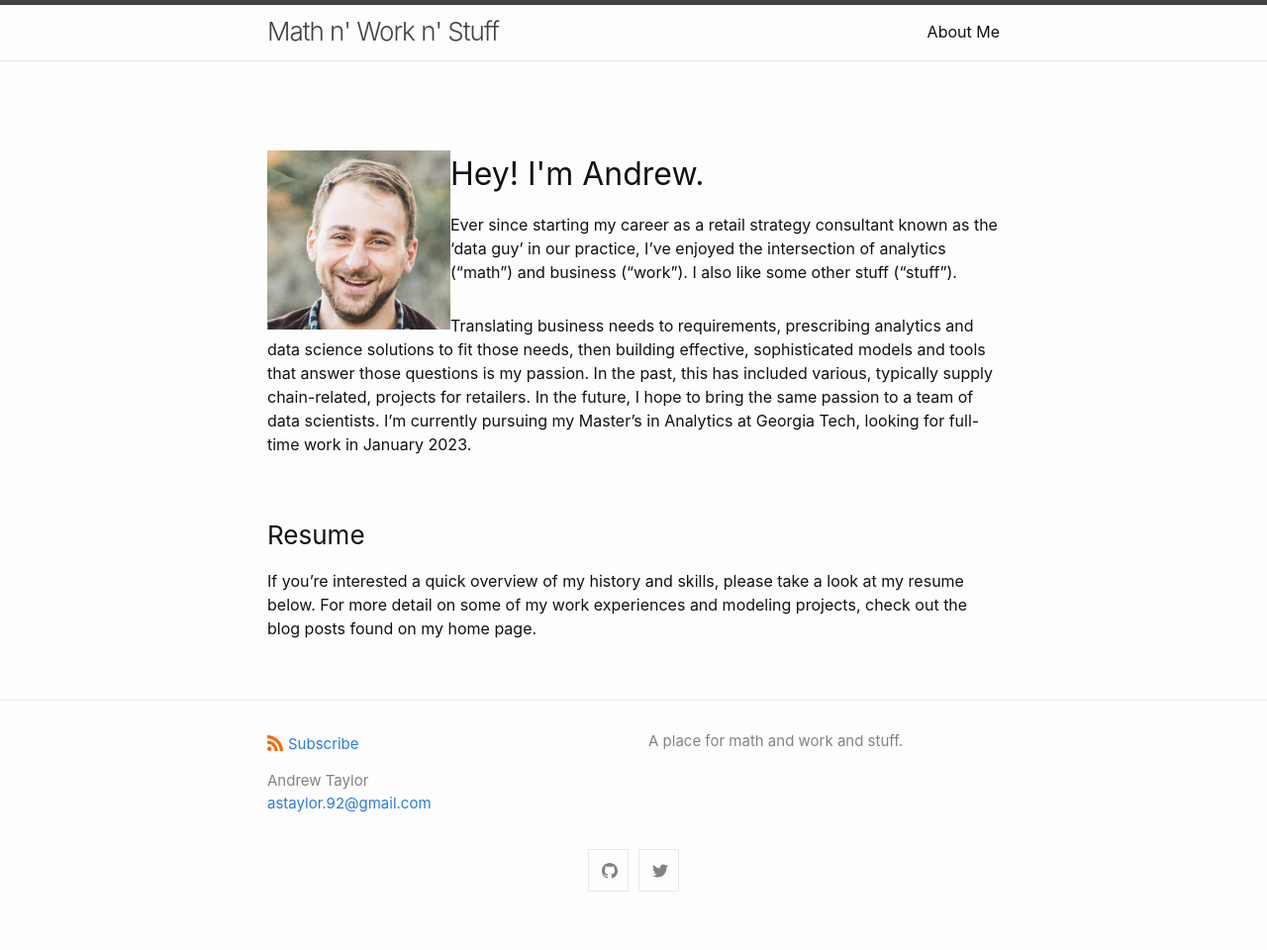
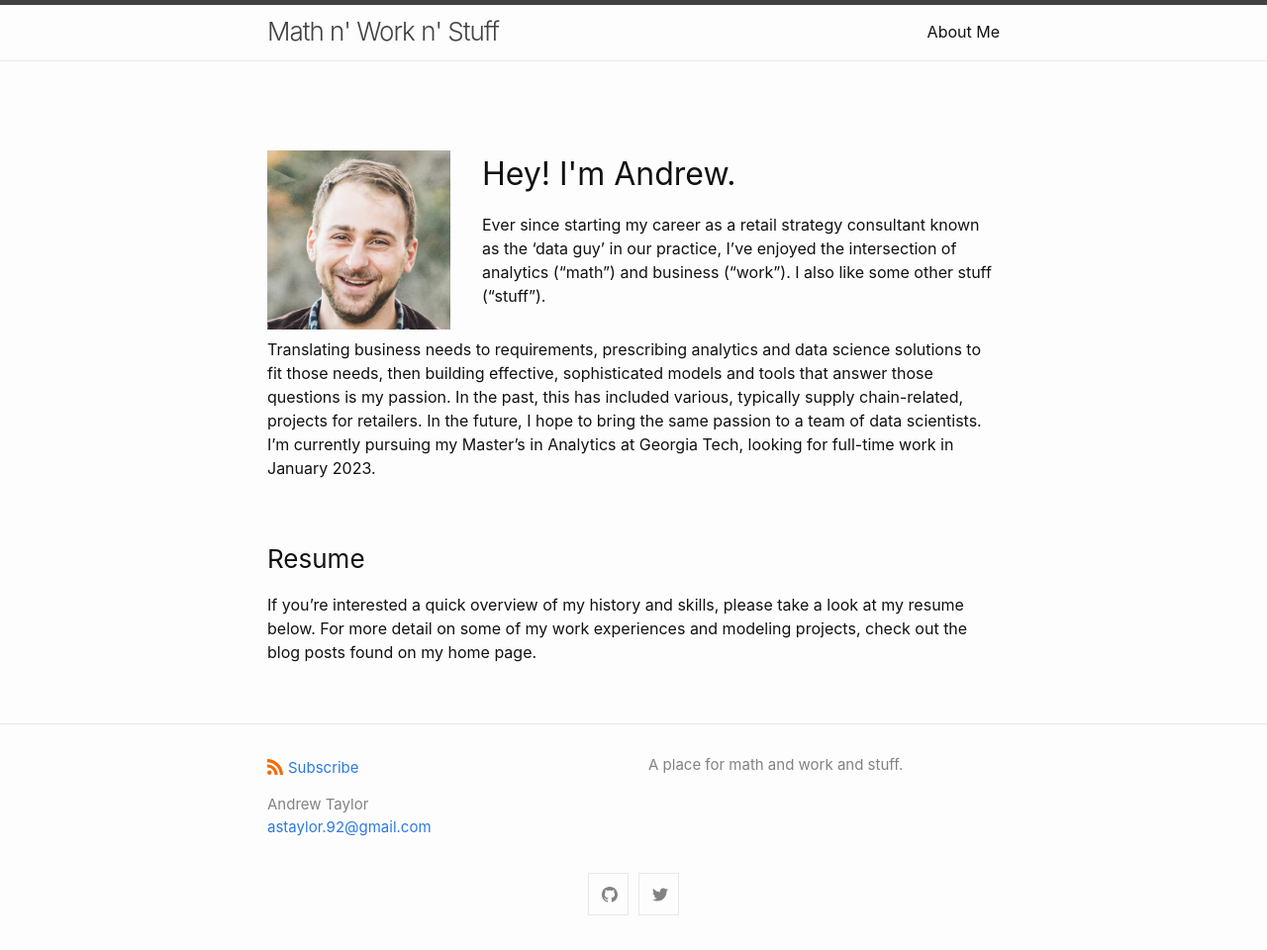
Before and after one commit to astaylor92/astaylor92.github.io, a Jekyll site: the page built from docs/about.md, in a window 1280 px wide. Shown: the whole page at 99% size. Built offline with Jekyll 4.4.1, drawn with Linux system fonts in a browser that asks for light colours; before the commit the page ends 936 px from its top, so only the background shows below that.

Commit message:
Update headshot_module.html

```diff
--- a/docs/_includes/headshot_module.html
+++ b/docs/_includes/headshot_module.html
@@ -1,5 +1,5 @@
 <div style="clear: both;">
-  <div id="imgmodule"; style="float: left; width:25%; margin-right 2em">
+  <div id="imgmodule"; style="float: left; width:25%; margin-right: 2em">
     <img src="{{ include.image_path }}">
   </div>
   <div>
```
